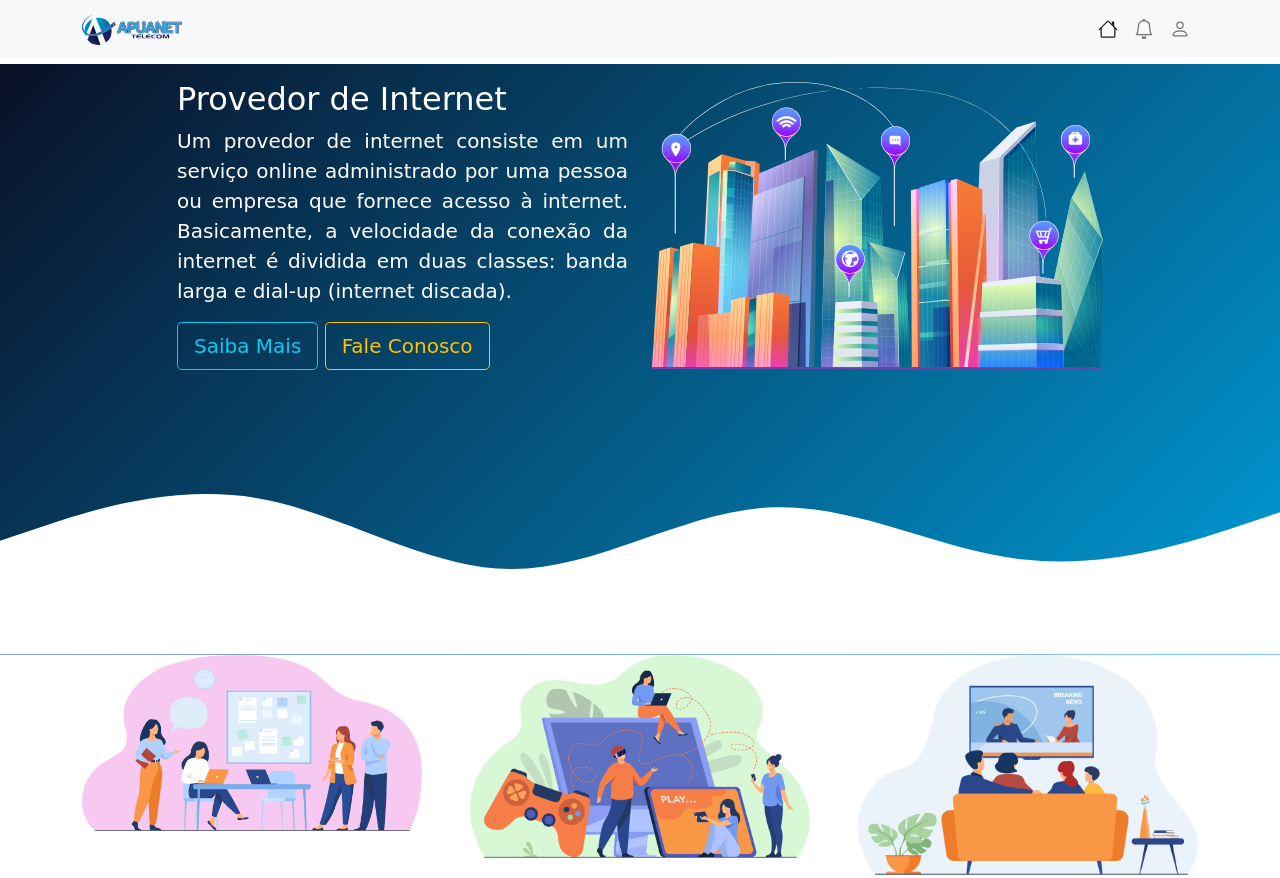
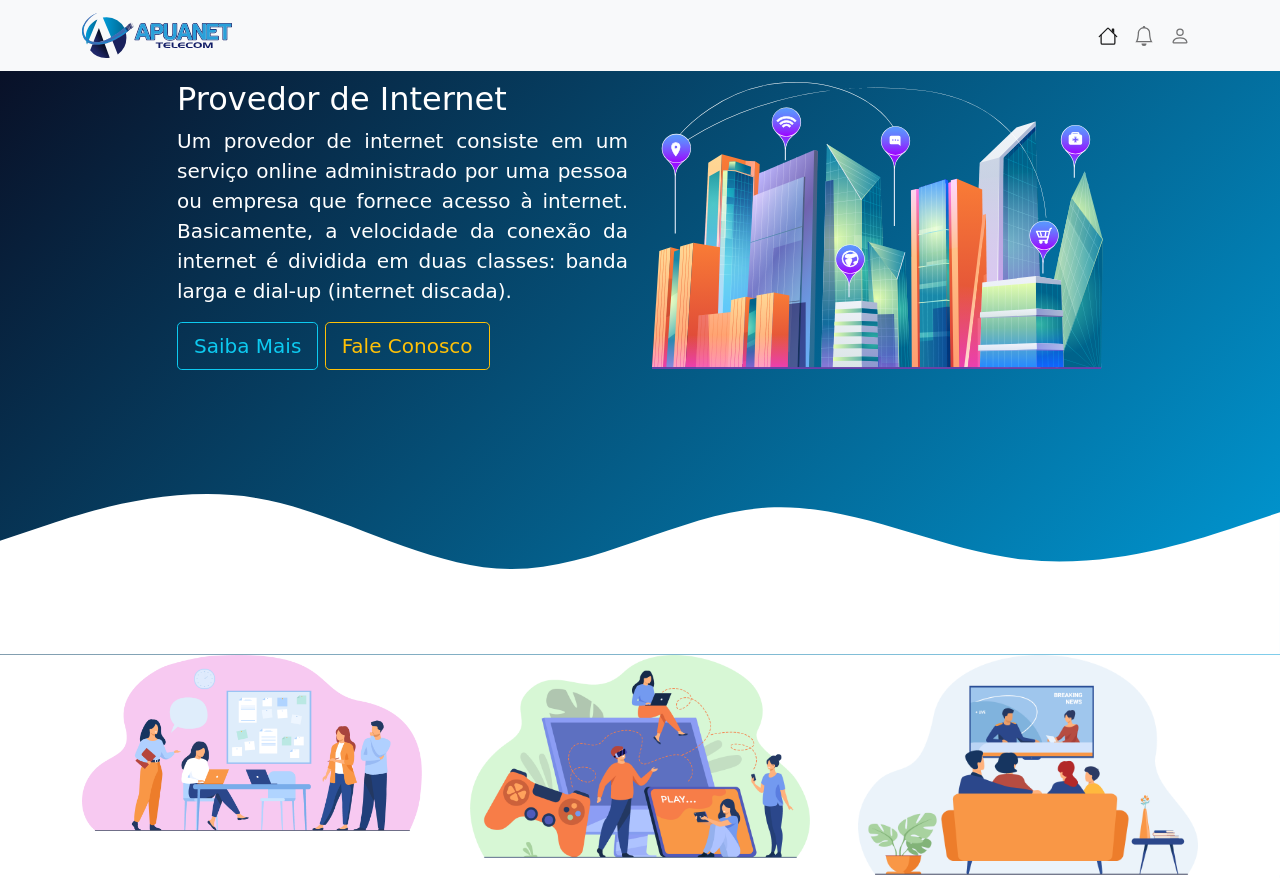
Before and after one commit to michelldias04/michelldias04.github.io, a plain HTML site: page index.html in a window 1280 px wide. Shown: the top 878 px of the page. Drawn offline with Linux system fonts and the light colour scheme; a web font is replaced by a local one.

Commit message:
Update index.html

```diff
--- a/index.html
+++ b/index.html
@@ -18,7 +18,7 @@
         <nav class="navbar navbar-expand-lg navbar-light bg-light fixed-top">
             <div class="container">
                 <a class="navbar-brand" href="#"><img src="img/navbar-logo.svg"
-                        alt="" width="100px" height="30px"></a>
+                        alt="" width="150px" height="45px"></a>
                 <button class="navbar-toggler" type="button"
                     data-bs-toggle="collapse" data-bs-target="#navbarNav"
                     aria-controls="navbarNav" aria-expanded="false"
```
